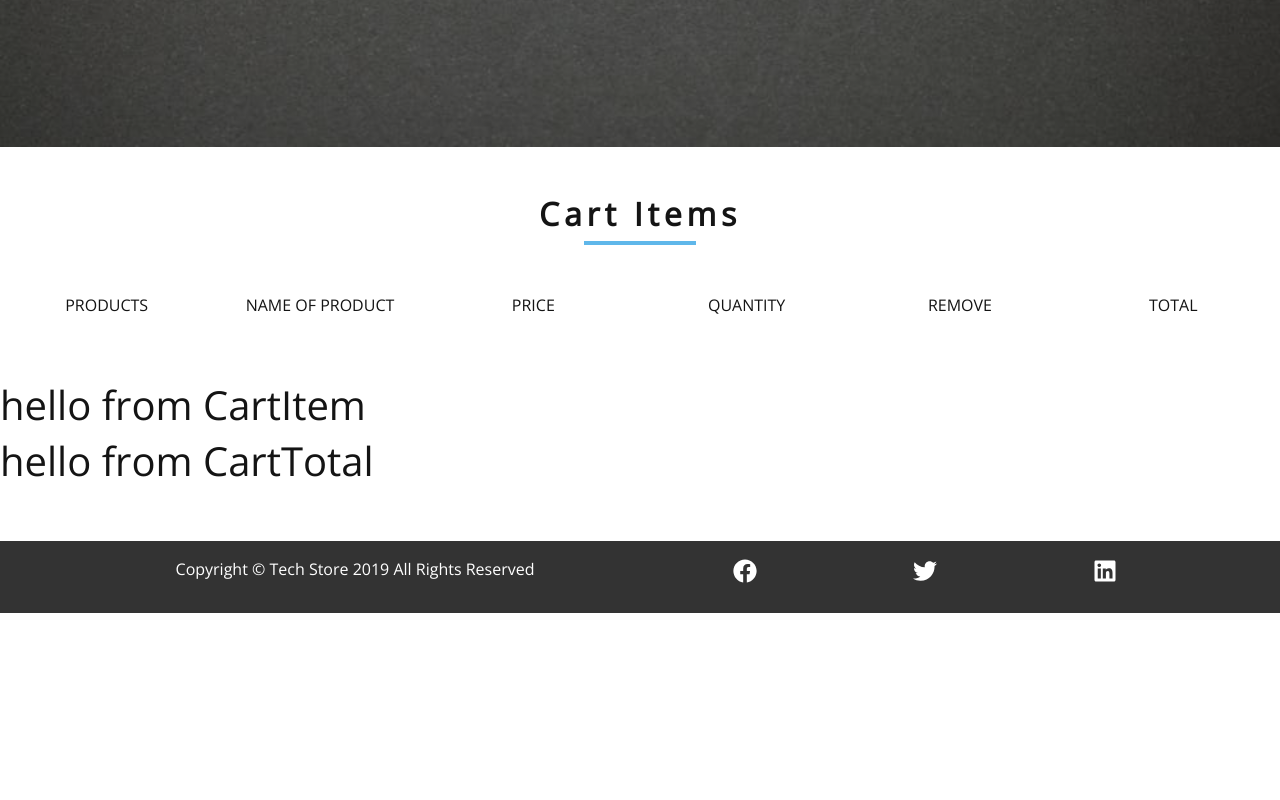
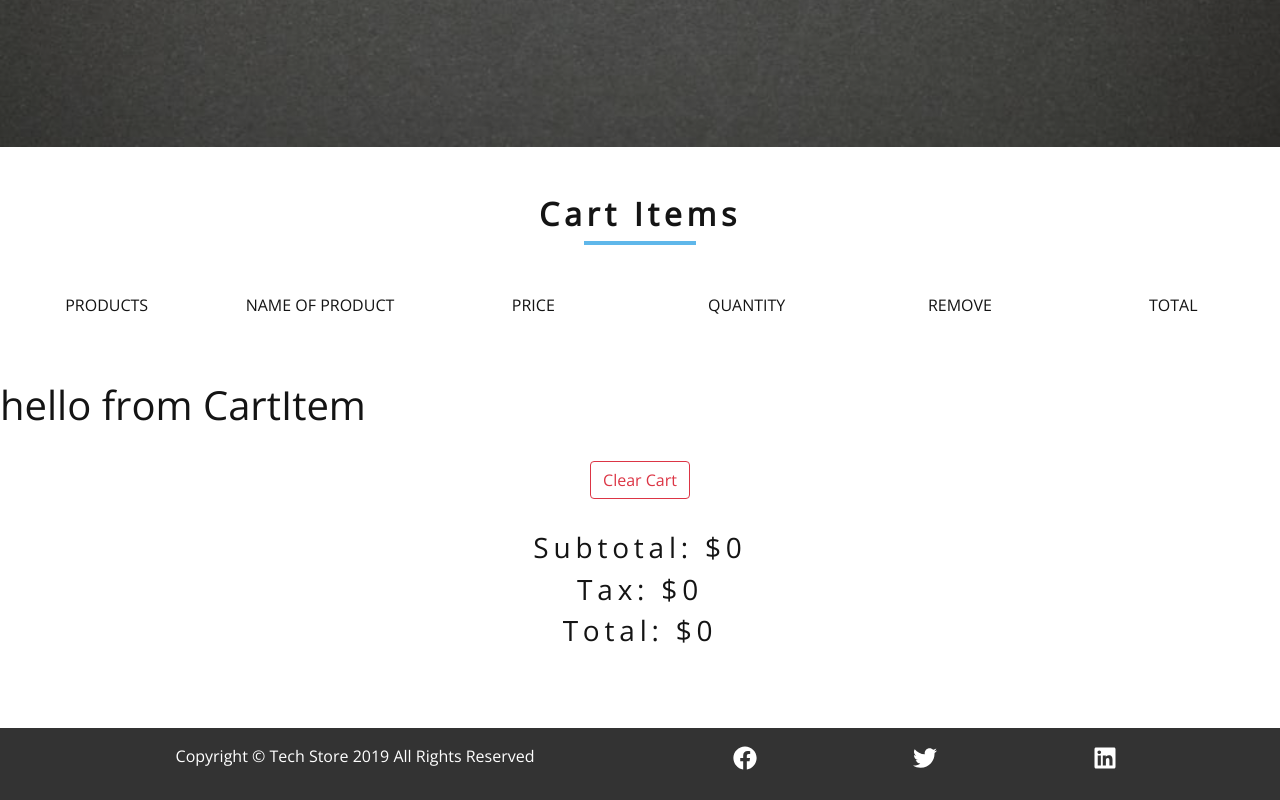
Before and after one commit to JainieJ/delivery-service, a React (Create React App) app: page /cart in a window 1280 px wide. Shown: the part 394-1194 px from the top of the page. Before the commit the page ends 1007 px from the top, so only its background shows below. Built offline with nearby package versions, Linux system fonts and the light colour scheme.

Commit message:
cart total

```diff
--- a/src/components/CartPage/CartTotals.jsx
+++ b/src/components/CartPage/CartTotals.jsx
@@ -1,7 +1,31 @@
 import React from "react";
+import { ProductConsumer } from "../../context/context";
 
 const CartTotal = () => {
-  return <h1>hello from CartTotal</h1>;
+  return (
+    <ProductConsumer>
+      {value => {
+        const { cartSubTotal, cartTax, cartTotal, clearCart } = value;
+        return (
+          <div className="container">
+            <div className="row">
+              <div className="col text-title text-center my-4">
+                <button
+                  className="btn btn-outline-danger text-capitalize mb-4"
+                  onClick={clearCart}
+                >
+                  clear cart
+                </button>
+                <h3 className="my-2">subtotal: ${cartSubTotal}</h3>
+                <h3 className="my-2">tax: ${cartTax}</h3>
+                <h3 className="my-2">total: ${cartTotal}</h3>
+              </div>
+            </div>
+          </div>
+        );
+      }}
+    </ProductConsumer>
+  );
 };
 
 export default CartTotal;
```
